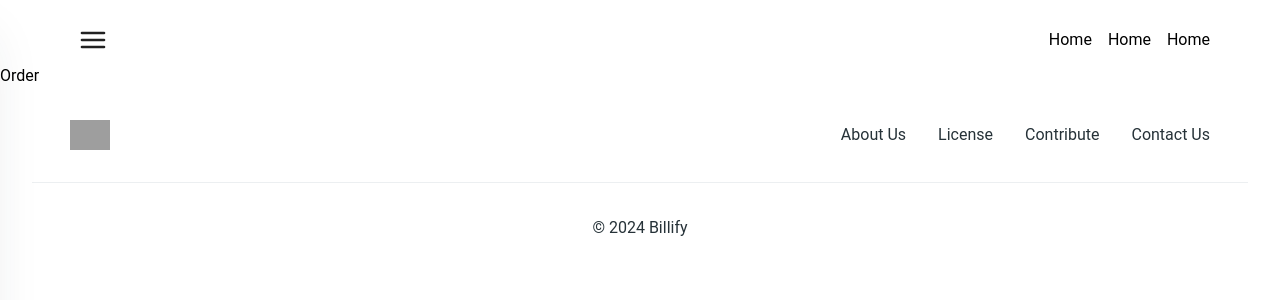
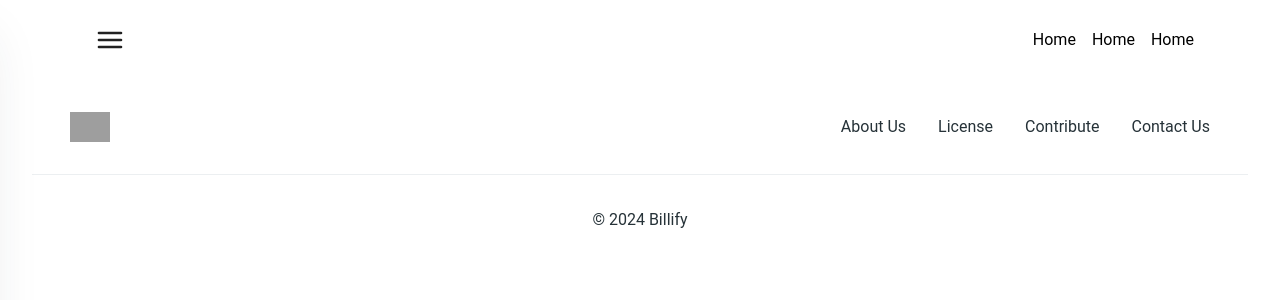
Before and after one commit to CampusNotes/NewFrontend, a React (Vite) app: page /order in a window 1280 px wide. Shown: the top 300 px of the page. Built offline with nearby package versions, Linux system fonts and the light colour scheme; grey boxes are pictures that could not be loaded.

Commit message:
dashboard implemented

```diff
--- a/src/components/DashboardNav.jsx
+++ b/src/components/DashboardNav.jsx
@@ -1,10 +1,15 @@
 import React from 'react'
 import { NavLink } from 'react-router-dom'
+import Sidebar from './Sidebar'
 
 function DashboardNav() {
   return (
     <>
-      <div className='flex items-center justify-end w-full gap-4'>
+      <div className='flex items-center justify-between w-full gap-4'>
+        <div>
+          <Sidebar />
+        </div>
+        <div className='flex items-center gap-4'>
           <NavLink>
             Home
           </NavLink>
@@ -15,6 +20,7 @@ function DashboardNav() {
             Home
           </NavLink>
         </div>
+      </div>
     </>
   )
 }
--- a/src/layouts/DashboardLayout.jsx
+++ b/src/layouts/DashboardLayout.jsx
@@ -1,15 +1,14 @@
 
 import { Outlet } from 'react-router-dom'
 import { Footer } from '../components/Footer'
-import Sidebar from '../components/Sidebar'
+
 import DashboardNav from '../components/DashboardNav'
 
 function DashboardLayout() {
   return (
     <>
       <div>
-        <div className='container mx-auto flex items-center pt-4'>
-          <Sidebar />
+        <div className='container mx-auto flex items-center px-8 py-4 lg:px-4'>
           <DashboardNav />
         </div>
         <Outlet />
--- a/src/pages/Order.jsx
+++ b/src/pages/Order.jsx
@@ -2,7 +2,11 @@ import React from 'react'
 
 function Order() {
   return (
-    <div>Order</div>
+    <>
+      <div>
+
+      </div>
+    </>
   )
 }
 
```
Lines whose indentation alone changed are shown as unchanged.
